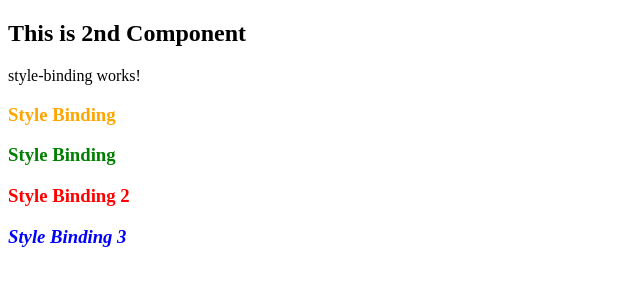
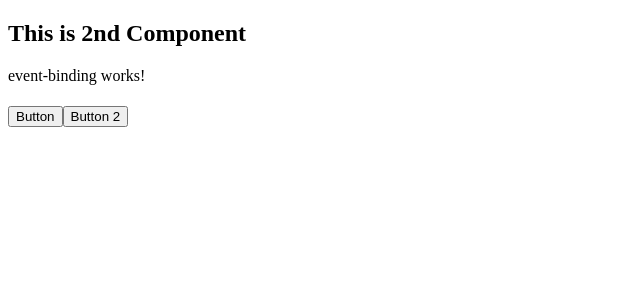
Before and after one commit to SMXeem/AngularTutorialProject, an Angular app: page / in a window 1280 px wide. Shown: the top 300 px of the page, without its empty margins (0-640 px from the left). Built offline with nearby package versions, Linux system fonts and the light colour scheme.

Commit message:
EventBinding in Angular

```diff
--- a/src/app/app.component.html
+++ b/src/app/app.component.html
@@ -1,6 +1,6 @@
 <div>
   <h2>This is 2nd Component</h2>
-  <app-style-binding>
+  <app-event-binding>
 
-  </app-style-binding>
+  </app-event-binding>
 </div>
--- a/src/app/app.module.ts
+++ b/src/app/app.module.ts
@@ -7,6 +7,7 @@ import { TestComponent } from './test/test.component';
 import { PropertyBindingComponent } from './property-binding/property-binding.component';
 import { ClassBindingComponent } from './class-binding/class-binding.component';
 import { StyleBindingComponent } from './style-binding/style-binding.component';
+import { EventBindingComponent } from './event-binding/event-binding.component';
 
 @NgModule({
   declarations: [
@@ -14,7 +15,8 @@ import { StyleBindingComponent } from './style-binding/style-binding.component';
     TestComponent,
     PropertyBindingComponent,
     ClassBindingComponent,
-    StyleBindingComponent
+    StyleBindingComponent,
+    EventBindingComponent
   ],
   imports: [
     BrowserModule,
--- /dev/null
+++ b/src/app/event-binding/event-binding.component.html
@@ -0,0 +1,4 @@
+<p>event-binding works!</p>
+<h1>{{message}}</h1>
+<button (click)="onClick($event)">Button</button>
+<button (click)="message='Hello Sayed'">Button 2</button>
--- /dev/null
+++ b/src/app/event-binding/event-binding.component.ts
@@ -0,0 +1,20 @@
+import { Component, OnInit } from '@angular/core';
+
+@Component({
+  selector: 'app-event-binding',
+  templateUrl: './event-binding.component.html',
+  styleUrls: ['./event-binding.component.css']
+})
+export class EventBindingComponent implements OnInit {
+
+  public message="";
+  constructor() { }
+
+  ngOnInit(): void {
+  }
+
+  onClick(event){
+    console.log(event);
+    this.message="Sayed";
+  }
+}
```
Also changed, not shown: src/app/event-binding/event-binding.component.css (added), 1 other file (tests, documents, lock files or other folders).
